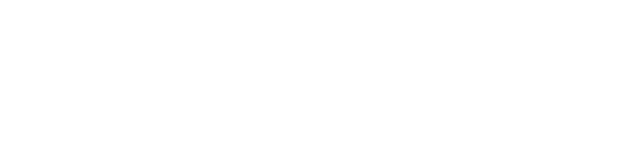
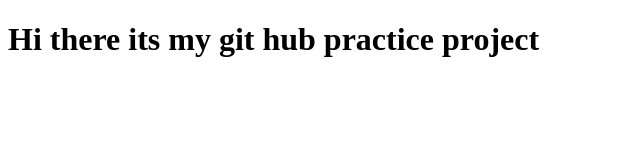
Before and after one commit to maliksgit/newgit, a plain HTML site: page index.html in a window 1280 px wide. Shown: the whole page, without its empty margins (0-640 px from the left). Drawn offline with Linux system fonts and the light colour scheme.

Commit message:
i have added some content check them

```diff
--- a/index.html
+++ b/index.html
@@ -3,7 +3,9 @@
 <head>
 	<title>Git hub project practice </title>
 </head>
-<body>
-
+<body >
+	<div class="container">
+		<h1> Hi there its my git hub practice project </h1>
+	</div>
 </body>
 </html>
```
